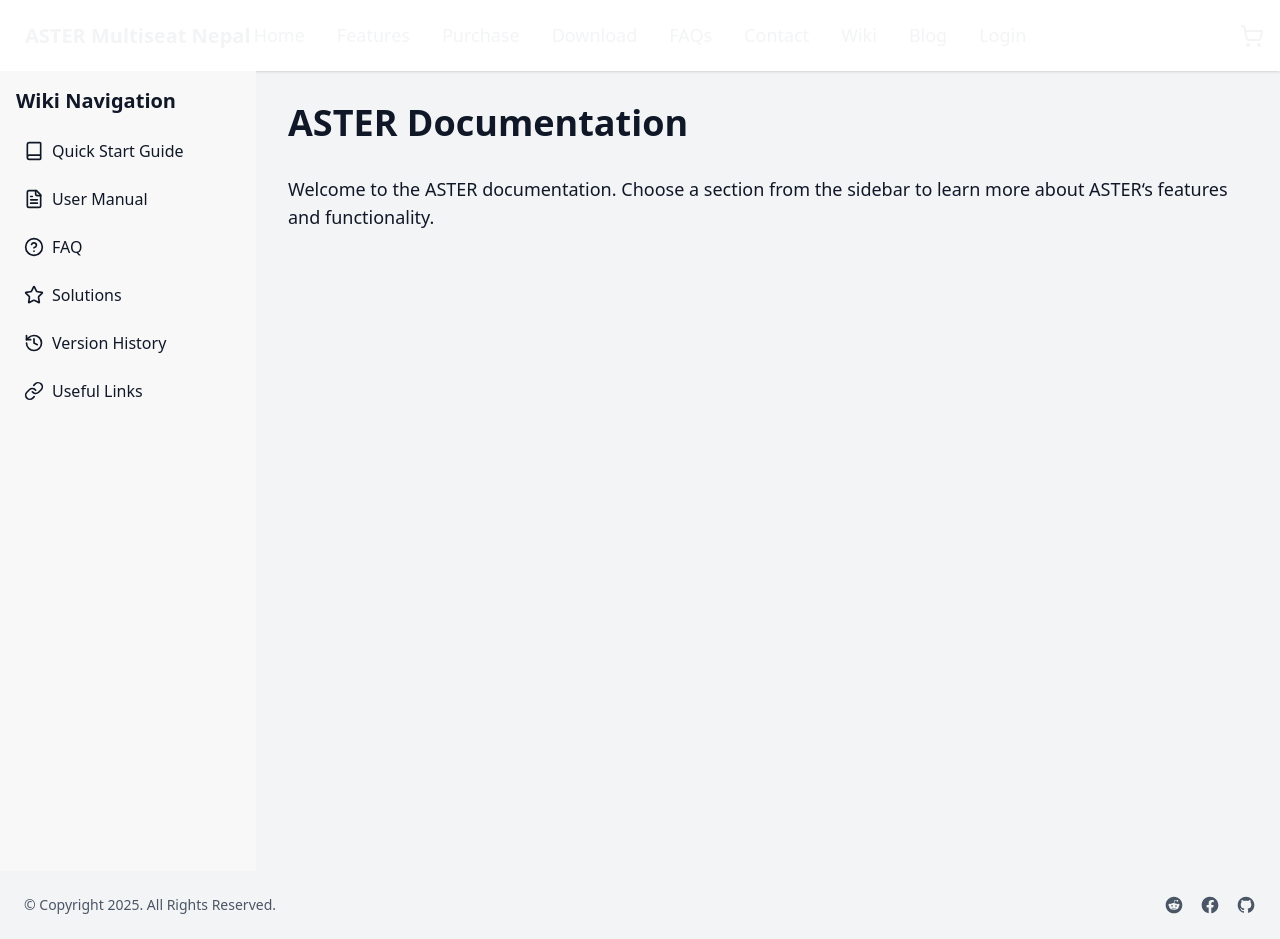
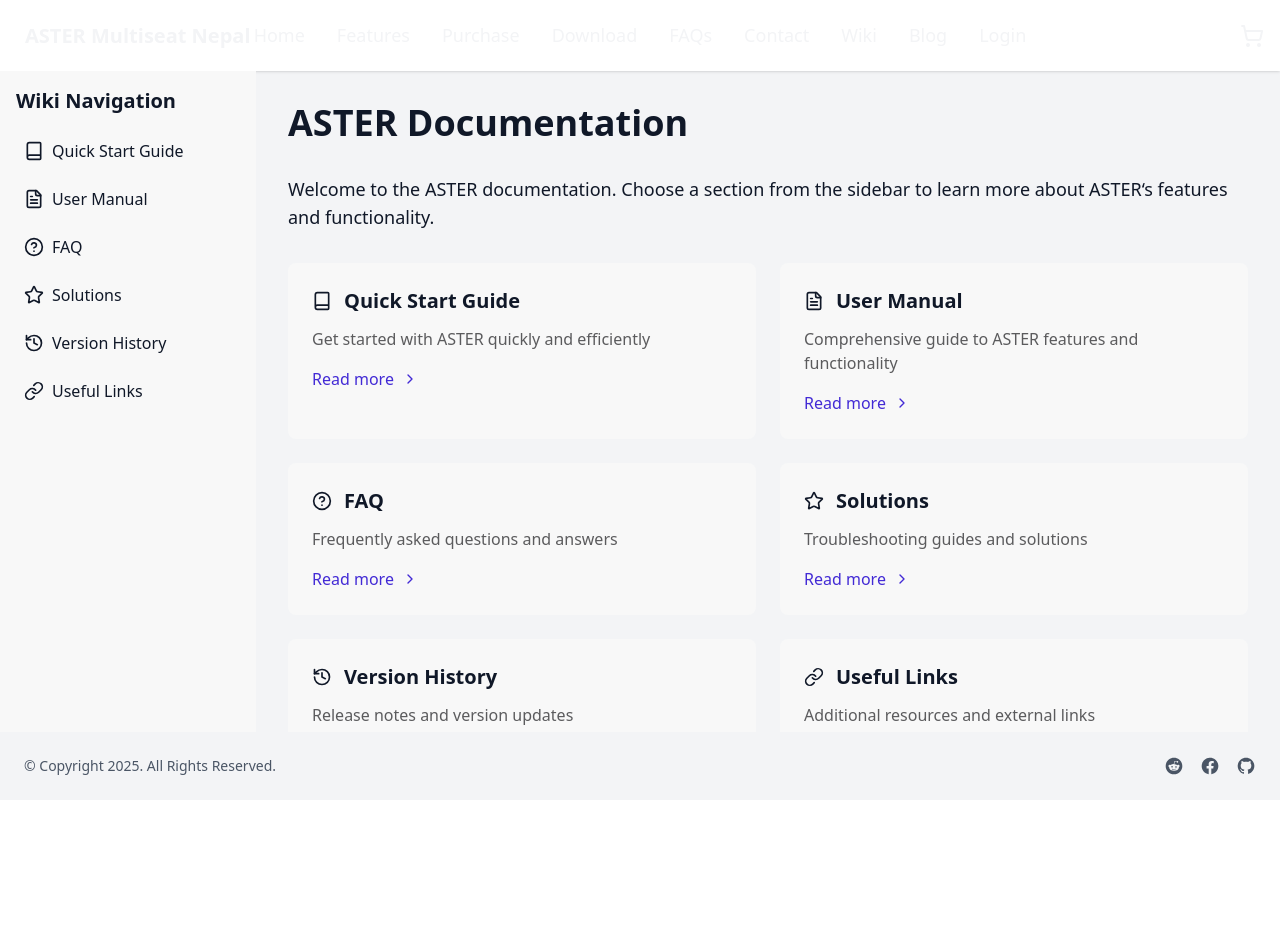
Before and after one commit to psychrabi/rabistha, a React (Vite) app: page /wiki in a window 1280 px wide. After the commit the page ends 800 px from the top, so only its background shows below. Built offline with nearby package versions, Linux system fonts and the light colour scheme.

Commit message:
removed unused css and fixed display of wiki in viewwiki page

```diff
--- a/src/pages/Blog.jsx
+++ b/src/pages/Blog.jsx
@@ -95,7 +95,7 @@
               </div>
             </div>
 
-            <div className="prose max-w-none mb-4">
+            <div className="max-w-none mb-4">
               <div className="whitespace-pre-wrap">{post.content}</div>
             </div>
 
--- a/src/pages/FAQ.jsx
+++ b/src/pages/FAQ.jsx
@@ -30,7 +30,7 @@
 							<div className="collapse-title font-semibold text-gray-700 dark:text-white">{faq.question}</div>
 							<div className="collapse-content">
 								<div
-									className="prose max-w-none text-white"
+									className="max-w-none text-white"
 									dangerouslySetInnerHTML={{ __html: faq?.answer }}
 								/>
 							</div>
--- a/src/pages/Wiki.jsx
+++ b/src/pages/Wiki.jsx
@@ -1,10 +1,10 @@
 import { useState } from 'react';
 import { ChevronRight, Book, HelpCircle, FileText, Link, History, Star } from 'lucide-react';
-import { Outlet, Link as RouterLink, useParams } from 'react-router-dom';
+import { Outlet, Link as RouterLink, useParams, useOutlet } from 'react-router-dom';
 
 function Wiki() {
-    const {category} = useParams()
-
+  const { category } = useParams();
+  const outlet = useOutlet();
   const [activeSection, setActiveSection] = useState(category);
 
   const wikiSections = {
@@ -47,7 +47,7 @@
   };
 
   return (
-    <div className="flex min-h-screen">
+    <div className="flex h-[calc(100vh-8.6875rem)] overflow-hidden">
       {/* Sidebar */}
       <div className="w-64 bg-base-200 p-4">
         <h2 className="text-xl font-bold mb-4">Wiki Navigation</h2>
@@ -68,14 +68,15 @@
       </div>
 
       {/* Main Content */}
-      <div className="flex-1 p-8">
-        <div className="prose max-w-none">
+      <div className="flex-1 p-8 overflow-y-auto">
+        {!outlet ? (
+          <>
             <h1 className="text-4xl font-bold mb-8">ASTER Documentation</h1>
             <p className="text-lg mb-8">
               Welcome to the ASTER documentation. Choose a section from the sidebar to learn more about ASTER&lsquo;s features and functionality.
             </p>
 
-          {/* <div className="grid grid-cols-1 md:grid-cols-2 gap-6">
+            <div className="grid grid-cols-1 md:grid-cols-2 gap-6">
               {Object.entries(wikiSections).map(([key, section]) => (
                 <RouterLink
                   key={key}
@@ -93,9 +94,11 @@
                   </div>
                 </RouterLink>
               ))}
-          </div>  */}
+            </div>
+          </>
+        ) : (
           <Outlet />
-        </div>
+        )}
       </div>
     </div>
   );
--- a/src/pages/wiki/QuickStart.jsx
+++ b/src/pages/wiki/QuickStart.jsx
@@ -101,7 +101,7 @@
           <h1 className="text-4xl font-bold">Quick Start Guide</h1>
         </div>
 
-        <div className="prose max-w-none">
+        <div className="max-w-none">
           <p className="text-lg mb-8">
             Welcome to ASTER! This quick start guide will help you get up and running with ASTER quickly. Follow these steps to set up your multi-user workstation environment.
           </p>
--- a/src/pages/wiki/UserManual.jsx
+++ b/src/pages/wiki/UserManual.jsx
@@ -78,7 +78,7 @@
               {section.icon}
               <h2 className="text-2xl font-bold">{section.title}</h2>
             </div>
-            <div className="prose max-w-none">
+            <div className="max-w-none">
               <div className="whitespace-pre-wrap">{section.content}</div>
             </div>
           </section>
--- a/src/pages/wiki/viewWiki.jsx
+++ b/src/pages/wiki/viewWiki.jsx
@@ -41,13 +41,14 @@
 
   return (
     <section>
-      <div className="container px-6 py-10 mx-auto bg-base-content">
-        <h1 className="text-3xl font-bold mb-6 text-gray-900">{wiki?.title}</h1>
+      <div className="px-6 py-10 bg-base-content">
+        <h1 className="text-3xl font-bold mb-4 text-gray-700">{wiki?.title}</h1>
         <div
-          className="prose max-w-none text-gray-900 dark:text-white"
+          className="text-gray-700"
           dangerouslySetInnerHTML={{
             __html: DOMPurify.sanitize(
-              wiki?.content || ""
+              wiki?.content || "",
+              { USE_PROFILES: { html: true }}
             ),
           }}
         />
```
Also changed, not shown: package.json (+3 -5 lines), src/App.css (line endings or trailing spaces), src/index.css (line endings or trailing spaces), 1 other file (tests, documents, lock files or other folders). Lines whose indentation alone changed are shown as unchanged.
